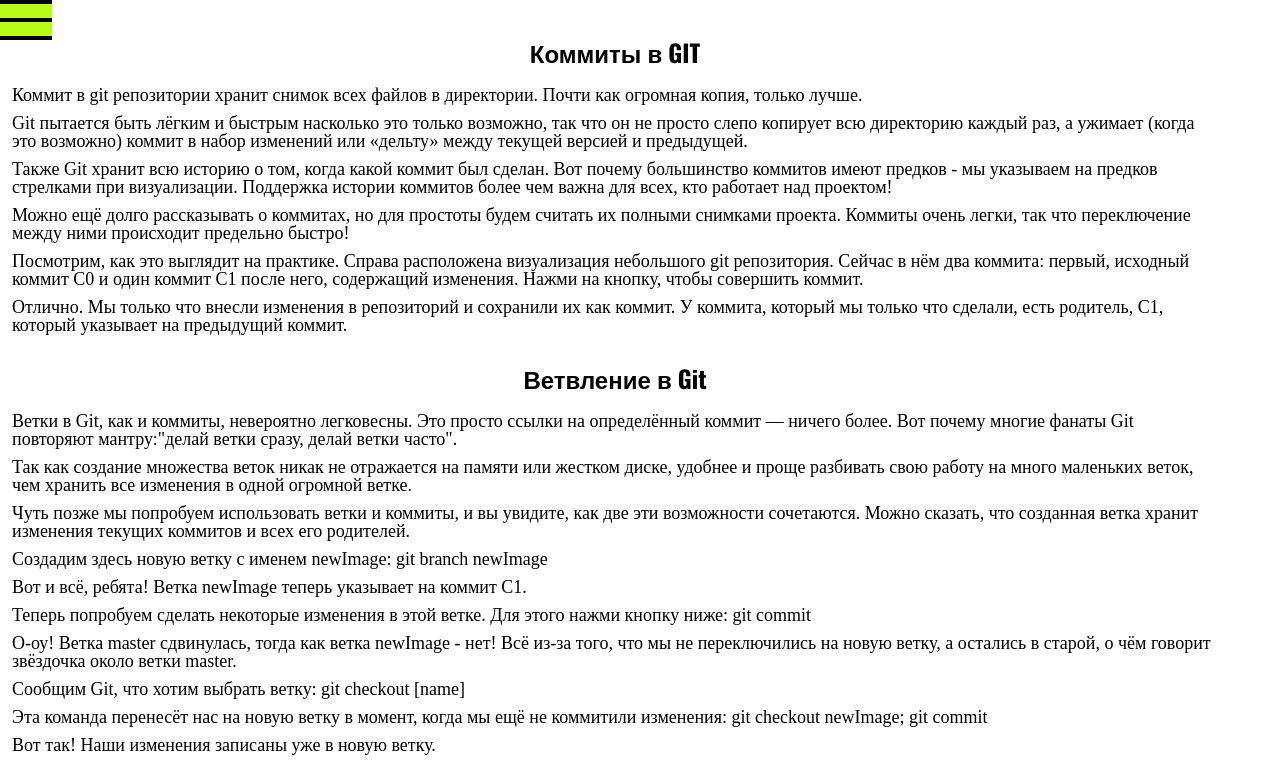
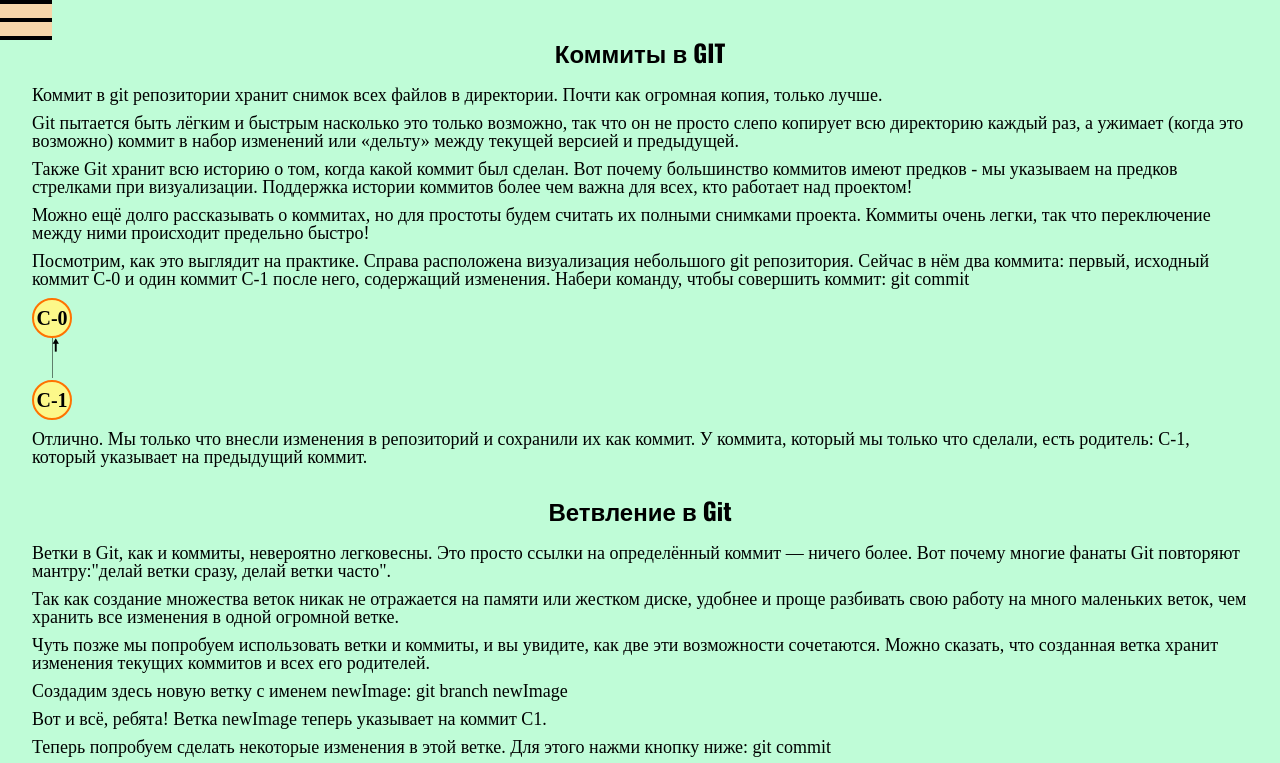
Before and after one commit to AlexBegma/FL-13, a plain HTML site: page index.html in a window 1280 px wide. Shown: the top 763 px of the page. Drawn offline with nearby package versions, Linux system fonts and the light colour scheme.

Commit message:
trial version of the arrow

```diff
--- a/css/style.css
+++ b/css/style.css
@@ -6,6 +6,7 @@
 
 body.is-active {
 	font-family: 'Quicksand', sans-serif;
+	font-weight: 400;
 	overflow-x: hidden;
 }
 
@@ -27,7 +28,7 @@ h1, h2, h3, h4, h5, h6 {
 	height: 100vh;
 	overflow: auto;
 	transition: .3s ease;
-	background-color: #b7fc16;
+	background-color: #f7d6aa;
 	display: flex;
 	flex-direction: column;
 	align-items: center;
@@ -56,6 +57,7 @@ h1, h2, h3, h4, h5, h6 {
 	transition: .3s ease;
 	display: flex;
 	flex-direction: column;
+	background-color: #bffcd7;
 }
 
 .main.is-active {
@@ -68,12 +70,11 @@ h1, h2, h3, h4, h5, h6 {
 	width: 52px;
 	height: 40px;
 	cursor: pointer;
-	background-color: #b7fc16;
-
+	background-color: #f7d6aa;
 }
 
 .nav-action.is-active {
-	background-color: #b7fc16;
+	background-color: #f7d6aa;
 }
 
 .burger-line {
@@ -117,13 +118,12 @@ h1, h2, h3, h4, h5, h6 {
 
 .content {
 	padding: 0;
-	margin-right: 50px;
+	margin: 0 20px 20px 20px;
 	display: flex;
 	flex-direction: column;
 	flex-wrap: wrap;
 	justify-content: flex-start;
 	align-items: flex-start;
-	margin-bottom: 20px;
 }
 
 .content h2 {
@@ -142,8 +142,57 @@ h1, h2, h3, h4, h5, h6 {
 	font-size: 18px;
 }
 
+.layout {
+	display: flex;
+	flex-direction: row;
+	justify-content: space-between;
+}
 
+.layout__left,
+.layout__right {
+	width: 50%;
+	height: 100%;
+	position: relative;
+}
 
+#myCanvas {
+	position: absolute;
+	left: 20px;
+	top: 40px;
+}
+
+.layout__left span {
+	position: absolute;
+	font-weight: 700;
+	left: 20px;
+	top: 40px;
+}
+
+/* .layout__left span::after {
+	position: absolute;
+	content: "";
+	width: 20px;
+	height: 10px;
+	border: 1px solid #000;
+	} */
+
+	.layout__left-circle {
+		display: flex;
+		justify-content: center;
+		align-items: center;
+		font-size: 20px;
+		font-weight: 600;
+		width: 40px;
+		height: 40px;
+		border: 2px solid #ff7200;
+		border-radius: 50%;
+		background-color: #fcf88a;
+		margin-bottom: 42px;
+	}
+
+	.layout__left-circle:last-child {
+		margin-bottom: 10px;
+	}
 
 
 
--- a/index.html
+++ b/index.html
@@ -24,7 +24,7 @@
 				<li><a href="#commit">Коммит / Commit</a></li>
 				<li><a href="#branching">Ветвление в Git / Git Branching</a></li>
 				<li><a href="#BranchesandMergers">Ветки и слияния / Branches and Mergers</a></li>
-				<li><a href="#"></a></li>
+				<li><a href="#gitRebase">Git Rebase</a></li>
 				<li><a href="#"></a></li>
 				<li><a href="#"></a></li>
 				<li><a href="#"></a></li>
@@ -60,10 +60,19 @@
 						<p>Git пытается быть лёгким и быстрым насколько это только возможно, так что он не просто слепо копирует всю директорию каждый раз, а ужимает (когда это возможно) коммит в набор изменений или «дельту» между текущей версией и предыдущей.</p>
 						<p>Также Git хранит всю историю о том, когда какой коммит был сделан. Вот почему большинство коммитов имеют предков - мы указываем на предков стрелками при визуализации. Поддержка истории коммитов более чем важна для всех, кто работает над проектом!</p>
 						<p>Можно ещё долго рассказывать о коммитах, но для простоты будем считать их полными снимками проекта. Коммиты очень легки, так что переключение между ними происходит предельно быстро!</p>
-						<p>Посмотрим, как это выглядит на практике. Справа расположена визуализация небольшого git репозитория. Сейчас в нём два коммита: первый, исходный коммит С0 и один коммит С1 после него, содержащий изменения.
-						Нажми на кнопку, чтобы совершить коммит.</p>
-
-						<p>Отлично. Мы только что внесли изменения в репозиторий и сохранили их как коммит. У коммита, который мы только что сделали, есть родитель, С1, который указывает на предыдущий коммит.</p>
+						<p>Посмотрим, как это выглядит на практике. Справа расположена визуализация небольшого git репозитория. Сейчас в нём два коммита: первый, исходный коммит С-0 и один коммит С-1 после него, содержащий изменения.
+							Набери команду, чтобы совершить коммит:
+						git commit</p>
+						<div class="layout">
+							<div class="layout__left">
+								<div class="layout__left-circle">C-0</div>
+								<span>🠕</span>
+								<canvas id="myCanvas" width="3" height="40"></canvas>
+								<div class="layout__left-circle">C-1</div>
+							</div>
+							<div class="layout__right"></div>
+						</div>
+						<p>Отлично. Мы только что внесли изменения в репозиторий и сохранили их как коммит. У коммита, который мы только что сделали, есть родитель: С-1, который указывает на предыдущий коммит.</p>
 					</div>
 				</div>
 			</div>
@@ -119,10 +128,22 @@
 				</div>
 			</div>
 			<div class="content">
-				<div id="">
-					<h2></h2>
+				<div id="gitRebase">
+					<h2>Git Rebase</h2>
 					<div class="content__text">
-						<p></p>
+						<p>Второй способ объединения изменений в ветках - это rebasing. При ребейзе Git по сути копирует набор коммитов и переносит их в другое место.</p>
+						<p>Несмотря на то, что это звучит достаточно непонятно, преимущество rebase в том, что c его помощью можно делать чистые и красивые линейные последовательности коммитов.   История коммитов будет чище, если вы применяете rebase.</p>
+						<p>Посмотрим, как это работает...</p>
+						<p>У нас здесь снова две ветки. Обрати внимание, что выбрана ветка bugFix (отмечена звёздочкой).</p>
+						<p>Хочется сдвинуть наши изменения из bugFix прямо на вершину ветки master. Благодаря этому всё будет выглядеть, как будто эти изменения делались последовательно, хотя на самом деле - параллельно.</p>
+						<p>Применим git rebase:
+							git rebase master
+						</p>
+						<p>Вот мы выбрали ветку master. Вперёд - сделаем rebase на bugFix:
+							git rebase bugFix
+						</p>
+						<p>Вуаля! Так как master был предком bugFix, git просто сдвинул ссылку на master вперёд.
+						</p>
 					</div>
 				</div>
 			</div>
--- a/main.js
+++ b/main.js
@@ -9,3 +9,11 @@ toggle.addEventListener('click', function() {
 	nav.classList.toggle('is-active');
 	document.body.classList.toggle('is-active');
 });
+
+window.onload = function() {
+	var canvas = document.getElementById("myCanvas");
+	var context = canvas.getContext("2d");
+	context.moveTo(0, 200);
+	context.lineTo(0, 0);
+	context.stroke();
+};
```
